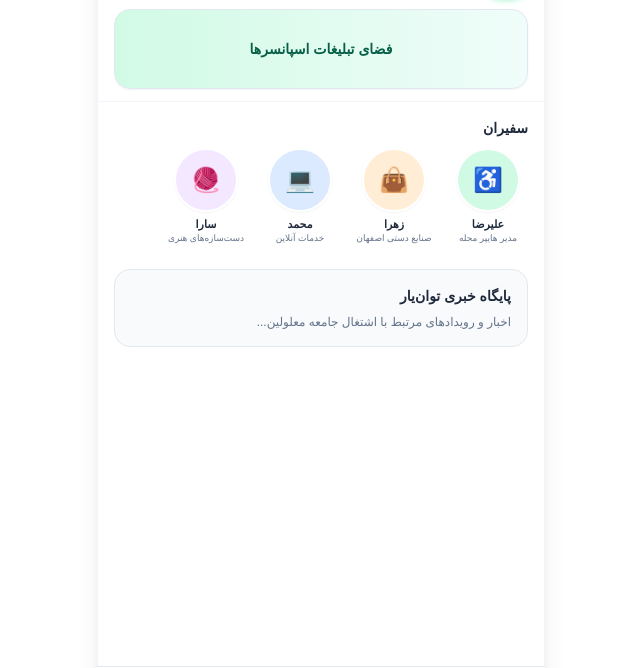
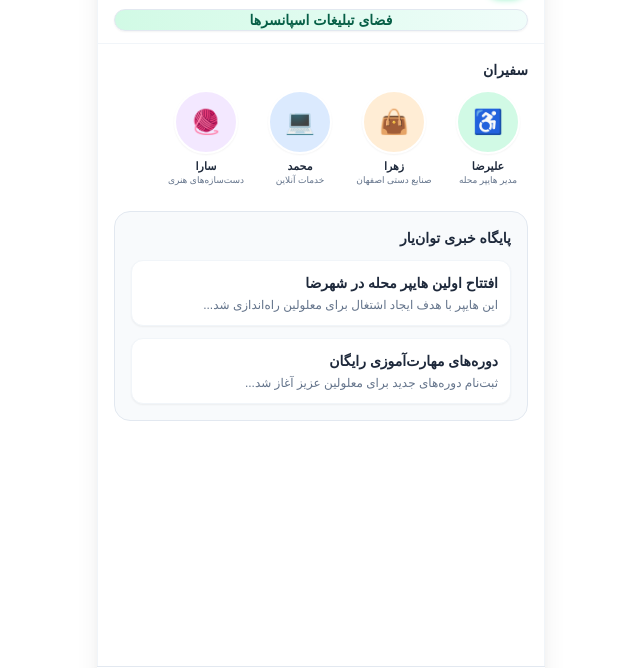
Before and after one commit to alirezabayat0097-wq/tavanyar-store, a plain HTML site: page index.html in a window 1280 px wide. Shown: the part 63-731 px from the top of the page, without its empty margins (319-959 px from the left). Drawn offline with nearby package versions, Linux system fonts and the light colour scheme; a small style sheet from the web is missing.

Commit message:
Update index.html

```diff
--- a/index.html
+++ b/index.html
@@ -40,7 +40,7 @@
         </div>
 
         <!-- بنر تبلیغاتی به جای جستجو -->
-        <div class="w-full h-20 rounded-2xl overflow-hidden relative shadow-sm border border-slate-200 bg-gradient-to-r from-emerald-100 to-teal-50 flex items-center justify-center text-slate-600">
+        <div class="w-full h-38 rounded-2xl overflow-hidden relative shadow-sm border border-slate-200 bg-gradient-to-r from-emerald-100 to-teal-50 flex items-center justify-center text-slate-600">
             <span class="text-sm font-bold text-emerald-800">فضای تبلیغات اسپانسرها</span>
         </div>
     </header>
@@ -62,11 +62,20 @@
                 </div>
             </div>
 
-            <!-- بخش خبری (فعلا خالی) -->
-            <div class="mb-5 p-4 bg-slate-50 rounded-2xl border border-slate-200">
-                <h2 class="text-sm font-extrabold text-slate-800 mb-2">پایگاه خبری توان‌یار</h2>
-                <p class="text-xs text-slate-500">اخبار و رویدادهای مرتبط با اشتغال جامعه معلولین...</p>
-            </div>
+            <!-- بخش خبری -->
+<div class="mb-5 bg-slate-50 rounded-2xl border border-slate-200 p-4 flex flex-col gap-3">
+    <h2 class="text-sm font-extrabold text-slate-800">پایگاه خبری توان‌یار</h2>
+
+    <div class="bg-white p-3 rounded-xl shadow-sm border border-slate-100">
+        <h3 class="text-sm font-bold text-slate-800">افتتاح اولین هایپر محله در شهرضا</h3>
+        <p class="text-xs text-slate-500 mt-1">این هایپر با هدف ایجاد اشتغال برای معلولین راه‌اندازی شد...</p>
+    </div>
+
+    <div class="bg-white p-3 rounded-xl shadow-sm border border-slate-100">
+        <h3 class="text-sm font-bold text-slate-800">دوره‌های مهارت‌آموزی رایگان</h3>
+        <p class="text-xs text-slate-500 mt-1">ثبت‌نام دوره‌های جدید برای معلولین عزیز آغاز شد...</p>
+    </div>
+</div>
 
 
 
```
